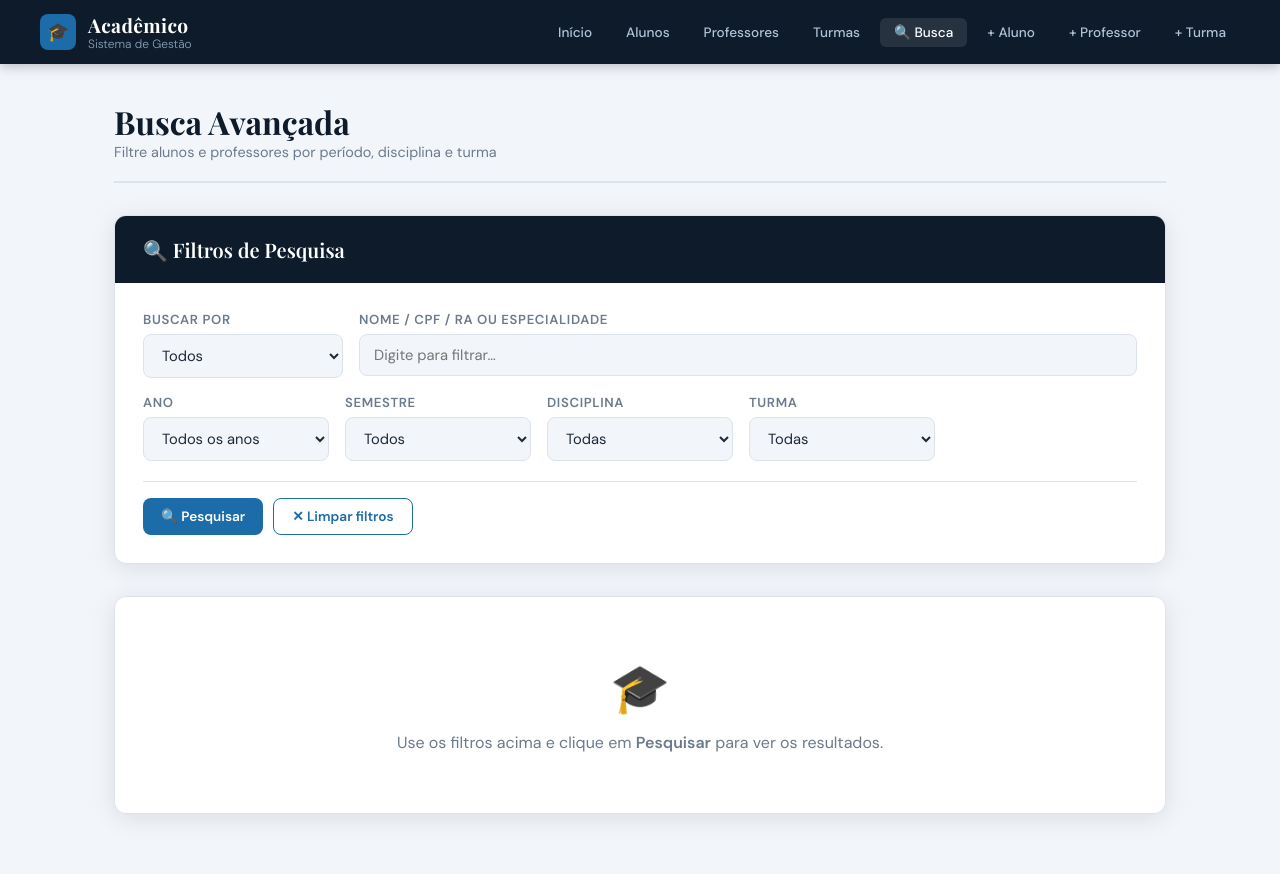
After one commit to ArthurEzz/Tecnologias_Avancadas_De_BD, a PHP site: page /busca_avancada.php in a window 1280 px wide. The commit adds this page. Run offline with PHP 8.4, Linux system fonts and the light colour scheme; data comes from the database, SQL or seed files in the repository.

Commit message:
Add files via upload

```diff
--- a/academico/_header.php
+++ b/academico/_header.php
@@ -26,6 +26,7 @@ $titulo_pagina = isset($titulo_pagina) ? $titulo_pagina : 'Sistema Acadêmico';
     <a href="alunos_lista.php"       class="<?php echo $pagina_atual==='alunos'     ? 'active':'' ?>">Alunos</a>
     <a href="professores_lista.php"  class="<?php echo $pagina_atual==='professores'? 'active':'' ?>">Professores</a>
     <a href="turmas_lista.php"       class="<?php echo $pagina_atual==='turmas'     ? 'active':'' ?>">Turmas</a>
+    <a href="busca_avancada.php"     class="<?php echo $pagina_atual==='busca'      ? 'active':'' ?>">🔍 Busca</a>
     <a href="alunocadas.php"         class="<?php echo $pagina_atual==='cad_aluno'  ? 'active':'' ?>">+ Aluno</a>
     <a href="professorcadas.php"     class="<?php echo $pagina_atual==='cad_prof'   ? 'active':'' ?>">+ Professor</a>
     <a href="turmacadas.php"         class="<?php echo $pagina_atual==='cad_turma'  ? 'active':'' ?>">+ Turma</a>
--- /dev/null
+++ b/academico/busca_avancada.php
@@ -0,0 +1,432 @@
+<?php
+$pagina_atual  = 'busca';
+$titulo_pagina = 'Busca Avançada';
+include('./_header.php');
+include('./conect.php');
+
+/* ──────────────────────────────────────────────
+   Coleta dos filtros vindos via GET
+   ────────────────────────────────────────────── */
+$tipo            = isset($_GET['tipo'])        ? $_GET['tipo']              : '';   // 'aluno' | 'professor'
+$busca_nome      = isset($_GET['nome'])        ? trim($_GET['nome'])        : '';
+$filtro_ano      = isset($_GET['ano'])         ? (int)$_GET['ano']          : 0;
+$filtro_semestre = isset($_GET['semestre'])    ? (int)$_GET['semestre']     : 0;
+$filtro_disc     = isset($_GET['iddisciplina'])? (int)$_GET['iddisciplina'] : 0;
+$filtro_turma    = isset($_GET['idturma'])     ? (int)$_GET['idturma']      : 0;
+
+$pesquisou = isset($_GET['tipo']); // usuário já submeteu o form?
+
+/* ──────────────────────────────────────────────
+   Dados para popular os selects de filtro
+   ────────────────────────────────────────────── */
+$anos_res = mysqli_query($con, "SELECT DISTINCT ano FROM turma ORDER BY ano DESC");
+$anos = [];
+while ($r = mysqli_fetch_assoc($anos_res)) $anos[] = $r['ano'];
+
+$discs_res = mysqli_query($con,
+    "SELECT d.iddisciplina, d.nomedisciplina, c.nomecurso
+     FROM disciplina d JOIN cursos c ON c.idcurso = d.idcurso
+     ORDER BY d.nomedisciplina"
+);
+$disciplinas = [];
+while ($r = mysqli_fetch_assoc($discs_res)) $disciplinas[] = $r;
+
+$turmas_res = mysqli_query($con,
+    "SELECT t.idturma, t.nometurma, t.semestre, t.ano, d.nomedisciplina
+     FROM turma t JOIN disciplina d ON d.iddisciplina = t.iddisciplina
+     ORDER BY t.ano DESC, t.semestre DESC, t.nometurma"
+);
+$turmas = [];
+while ($r = mysqli_fetch_assoc($turmas_res)) $turmas[] = $r;
+
+/* ──────────────────────────────────────────────
+   Execução das queries de resultado
+   ────────────────────────────────────────────── */
+$resultado_alunos    = [];
+$resultado_professores = [];
+
+if ($pesquisou) {
+
+    /* ======= BUSCA DE ALUNOS ======= */
+    if ($tipo === 'aluno' || $tipo === '') {
+
+        $nome_esc = mysqli_real_escape_string($con, $busca_nome);
+
+        $where_a  = "WHERE a.ativo = 1";
+
+        if ($busca_nome !== '')
+            $where_a .= " AND (a.nome LIKE '%$nome_esc%' OR a.cpf LIKE '%$nome_esc%' OR a.ra LIKE '%$nome_esc%')";
+
+        // Filtros que exigem JOIN com itemturma / turma
+        $need_join = ($filtro_ano || $filtro_semestre || $filtro_disc || $filtro_turma);
+
+        if ($need_join) {
+            $join_a = "JOIN itemturma it ON it.ra = a.ra
+                       JOIN turma t      ON t.idturma = it.idturma
+                       JOIN disciplina d ON d.iddisciplina = t.iddisciplina";
+
+            if ($filtro_turma)    $where_a .= " AND t.idturma = $filtro_turma";
+            if ($filtro_disc)     $where_a .= " AND d.iddisciplina = $filtro_disc";
+            if ($filtro_ano)      $where_a .= " AND t.ano = $filtro_ano";
+            if ($filtro_semestre) $where_a .= " AND t.semestre = $filtro_semestre";
+
+            $sql_a = "SELECT DISTINCT a.ra, a.nome, a.email, a.cidade, a.uf,
+                             GROUP_CONCAT(DISTINCT t.nometurma ORDER BY t.ano DESC SEPARATOR ' · ') AS turmas_nomes,
+                             GROUP_CONCAT(DISTINCT CONCAT(t.semestre,'º/',t.ano) ORDER BY t.ano DESC SEPARATOR ' · ') AS periodos
+                      FROM alunos a
+                      $join_a
+                      $where_a
+                      GROUP BY a.ra
+                      ORDER BY a.nome";
+        } else {
+            $sql_a = "SELECT a.ra, a.nome, a.email, a.cidade, a.uf,
+                             NULL AS turmas_nomes, NULL AS periodos
+                      FROM alunos a
+                      $where_a
+                      ORDER BY a.nome";
+        }
+
+        $res_a = mysqli_query($con, $sql_a);
+        while ($r = mysqli_fetch_assoc($res_a)) $resultado_alunos[] = $r;
+    }
+
+    /* ======= BUSCA DE PROFESSORES ======= */
+    if ($tipo === 'professor' || $tipo === '') {
+
+        $nome_esc = mysqli_real_escape_string($con, $busca_nome);
+
+        $where_p = "WHERE p.ativo = 1";
+
+        if ($busca_nome !== '')
+            $where_p .= " AND (p.nomeprofessor LIKE '%$nome_esc%' OR p.cpf LIKE '%$nome_esc%' OR p.especialidade LIKE '%$nome_esc%')";
+
+        $need_join_p = ($filtro_ano || $filtro_semestre || $filtro_disc || $filtro_turma);
+
+        if ($need_join_p) {
+            $join_p = "JOIN disciplina d ON d.idprofessor = p.idprofessor
+                       JOIN turma t      ON t.iddisciplina = d.iddisciplina";
+
+            if ($filtro_turma)    $where_p .= " AND t.idturma = $filtro_turma";
+            if ($filtro_disc)     $where_p .= " AND d.iddisciplina = $filtro_disc";
+            if ($filtro_ano)      $where_p .= " AND t.ano = $filtro_ano";
+            if ($filtro_semestre) $where_p .= " AND t.semestre = $filtro_semestre";
+
+            $sql_p = "SELECT DISTINCT p.idprofessor, p.nomeprofessor, p.email, p.titulacao, p.especialidade,
+                             GROUP_CONCAT(DISTINCT d.nomedisciplina ORDER BY d.nomedisciplina SEPARATOR ' · ') AS disciplinas_nomes,
+                             GROUP_CONCAT(DISTINCT t.nometurma      ORDER BY t.nometurma      SEPARATOR ' · ') AS turmas_nomes,
+                             GROUP_CONCAT(DISTINCT CONCAT(t.semestre,'º/',t.ano) ORDER BY t.ano DESC SEPARATOR ' · ') AS periodos
+                      FROM professor p
+                      $join_p
+                      $where_p
+                      GROUP BY p.idprofessor
+                      ORDER BY p.nomeprofessor";
+        } else {
+            // Sem filtros de turma: ainda traz disciplinas/turmas vinculadas
+            $sql_p = "SELECT p.idprofessor, p.nomeprofessor, p.email, p.titulacao, p.especialidade,
+                             GROUP_CONCAT(DISTINCT d.nomedisciplina ORDER BY d.nomedisciplina SEPARATOR ' · ') AS disciplinas_nomes,
+                             GROUP_CONCAT(DISTINCT t.nometurma      ORDER BY t.nometurma      SEPARATOR ' · ') AS turmas_nomes,
+                             GROUP_CONCAT(DISTINCT CONCAT(t.semestre,'º/',t.ano) ORDER BY t.ano DESC SEPARATOR ' · ') AS periodos
+                      FROM professor p
+                      LEFT JOIN disciplina d ON d.idprofessor = p.idprofessor
+                      LEFT JOIN turma t      ON t.iddisciplina = d.iddisciplina
+                      $where_p
+                      GROUP BY p.idprofessor
+                      ORDER BY p.nomeprofessor";
+        }
+
+        $res_p = mysqli_query($con, $sql_p);
+        while ($r = mysqli_fetch_assoc($res_p)) $resultado_professores[] = $r;
+    }
+}
+
+$total_alunos = count($resultado_alunos);
+$total_profs  = count($resultado_professores);
+$total_geral  = $total_alunos + $total_profs;
+?>
+
+<main class="page">
+
+  <div class="page-header">
+    <div>
+      <h2>Busca Avançada</h2>
+      <p>Filtre alunos e professores por período, disciplina e turma</p>
+    </div>
+  </div>
+
+  <!-- ===================== PAINEL DE FILTROS ===================== -->
+  <div class="form-card" style="max-width:100%;margin:0 0 32px;">
+    <div class="form-card-header">🔍 Filtros de Pesquisa</div>
+    <div class="form-card-body">
+      <form method="GET" action="busca_avancada.php" id="formBusca">
+
+        <!-- Linha 1: tipo + nome -->
+        <div style="display:grid;grid-template-columns:200px 1fr;gap:16px;margin-bottom:16px;">
+
+          <div class="form-group" style="margin-bottom:0;">
+            <label>Buscar por</label>
+            <select name="tipo" id="selectTipo" onchange="atualizarLabel()">
+              <option value=""   <?php echo $tipo===''          ? 'selected':'' ?>>Todos</option>
+              <option value="aluno"     <?php echo $tipo==='aluno'     ? 'selected':'' ?>>👨‍🎓 Alunos</option>
+              <option value="professor" <?php echo $tipo==='professor' ? 'selected':'' ?>>👨‍🏫 Professores</option>
+            </select>
+          </div>
+
+          <div class="form-group" style="margin-bottom:0;">
+            <label id="labelNome">Nome / CPF / RA ou Especialidade</label>
+            <input type="text" name="nome"
+                   value="<?php echo htmlspecialchars($busca_nome) ?>"
+                   placeholder="Digite para filtrar…">
+          </div>
+        </div>
+
+        <!-- Linha 2: filtros contextuais -->
+        <div style="display:grid;grid-template-columns:repeat(auto-fill,minmax(180px,1fr));gap:16px;margin-bottom:20px;">
+
+          <div class="form-group" style="margin-bottom:0;">
+            <label>Ano</label>
+            <select name="ano">
+              <option value="0">Todos os anos</option>
+              <?php foreach ($anos as $a): ?>
+              <option value="<?php echo $a ?>" <?php echo $filtro_ano===$a ? 'selected':'' ?>>
+                <?php echo $a ?>
+              </option>
+              <?php endforeach; ?>
+            </select>
+          </div>
+
+          <div class="form-group" style="margin-bottom:0;">
+            <label>Semestre</label>
+            <select name="semestre">
+              <option value="0">Todos</option>
+              <option value="1" <?php echo $filtro_semestre===1 ? 'selected':'' ?>>1º Semestre</option>
+              <option value="2" <?php echo $filtro_semestre===2 ? 'selected':'' ?>>2º Semestre</option>
+            </select>
+          </div>
+
+          <div class="form-group" style="margin-bottom:0;">
+            <label>Disciplina</label>
+            <select name="iddisciplina">
+              <option value="0">Todas</option>
+              <?php foreach ($disciplinas as $d): ?>
+              <option value="<?php echo $d['iddisciplina'] ?>"
+                      <?php echo $filtro_disc===$d['iddisciplina'] ? 'selected':'' ?>>
+                <?php echo htmlspecialchars($d['nomedisciplina']) ?>
+              </option>
+              <?php endforeach; ?>
+            </select>
+          </div>
+
+          <div class="form-group" style="margin-bottom:0;">
+            <label>Turma</label>
+            <select name="idturma">
+              <option value="0">Todas</option>
+              <?php foreach ($turmas as $t): ?>
+              <option value="<?php echo $t['idturma'] ?>"
+                      <?php echo $filtro_turma===$t['idturma'] ? 'selected':'' ?>>
+                <?php echo htmlspecialchars($t['nometurma']) ?>
+                (<?php echo $t['semestre'] ?>º/<?php echo $t['ano'] ?>)
+              </option>
+              <?php endforeach; ?>
+            </select>
+          </div>
+
+        </div>
+
+        <!-- Ações -->
+        <div style="display:flex;gap:10px;padding-top:16px;border-top:1px solid var(--border);">
+          <button type="submit" class="btn btn-primary">🔍 Pesquisar</button>
+          <a href="busca_avancada.php" class="btn btn-outline">✕ Limpar filtros</a>
+
+          <?php if ($pesquisou && $total_geral > 0): ?>
+          <span style="margin-left:auto;font-size:.85rem;color:var(--muted);align-self:center;">
+            <?php echo $total_geral ?> resultado(s) encontrado(s)
+          </span>
+          <?php endif; ?>
+        </div>
+
+      </form>
+    </div>
+  </div>
+
+  <!-- ===================== TAGS DE FILTROS ATIVOS ===================== -->
+  <?php if ($pesquisou): ?>
+  <?php
+    $tags = [];
+    if ($tipo === 'aluno')     $tags[] = ['👨‍🎓', 'Alunos'];
+    if ($tipo === 'professor') $tags[] = ['👨‍🏫', 'Professores'];
+    if ($busca_nome !== '')    $tags[] = ['🔤', '"'.htmlspecialchars($busca_nome).'"'];
+    if ($filtro_ano)           $tags[] = ['📅', "Ano: $filtro_ano"];
+    if ($filtro_semestre)      $tags[] = ['📆', $filtro_semestre.'º Semestre'];
+    if ($filtro_disc) {
+        foreach ($disciplinas as $d)
+            if ($d['iddisciplina'] === $filtro_disc)
+                $tags[] = ['📚', htmlspecialchars($d['nomedisciplina'])];
+    }
+    if ($filtro_turma) {
+        foreach ($turmas as $t)
+            if ($t['idturma'] === $filtro_turma)
+                $tags[] = ['🏫', htmlspecialchars($t['nometurma'])];
+    }
+  ?>
+  <?php if (!empty($tags)): ?>
+  <div style="display:flex;flex-wrap:wrap;gap:8px;margin-bottom:24px;align-items:center;">
+    <span style="font-size:.8rem;color:var(--muted);font-weight:600;text-transform:uppercase;letter-spacing:.05em;">Filtros:</span>
+    <?php foreach ($tags as $tag): ?>
+    <span style="background:var(--navy);color:#fff;border-radius:20px;padding:4px 12px;font-size:.78rem;font-weight:600;">
+      <?php echo $tag[0] ?> <?php echo $tag[1] ?>
+    </span>
+    <?php endforeach; ?>
+  </div>
+  <?php endif; ?>
+
+  <!-- ===================== SEM RESULTADOS ===================== -->
+  <?php if ($total_geral === 0): ?>
+  <div class="empty-state" style="background:var(--card);border:1px solid var(--border);border-radius:var(--radius);box-shadow:var(--shadow);">
+    <div class="icon">🔍</div>
+    <p>Nenhum resultado encontrado para os filtros selecionados.</p>
+    <a href="busca_avancada.php" class="btn btn-outline" style="margin-top:16px;">Limpar filtros</a>
+  </div>
+
+  <?php else: ?>
+
+  <!-- ===================== RESULTADOS: ALUNOS ===================== -->
+  <?php if ($total_alunos > 0): ?>
+  <div class="table-card" style="margin-bottom:28px;">
+    <div class="table-toolbar">
+      <h3>👨‍🎓 Alunos</h3>
+      <span class="badge badge-green"><?php echo $total_alunos ?> encontrado(s)</span>
+    </div>
+    <div style="overflow-x:auto;">
+      <table class="data-table">
+        <thead>
+          <tr>
+            <th>RA</th>
+            <th>Nome</th>
+            <th>E-mail</th>
+            <th>Cidade / UF</th>
+            <th>Turma(s)</th>
+            <th>Período(s)</th>
+            <th>Ações</th>
+          </tr>
+        </thead>
+        <tbody>
+          <?php foreach ($resultado_alunos as $a): ?>
+          <tr>
+            <td><strong><?php echo $a['ra'] ?></strong></td>
+            <td><?php echo htmlspecialchars($a['nome']) ?></td>
+            <td style="font-size:.83rem;"><?php echo htmlspecialchars($a['email']) ?></td>
+            <td><?php echo htmlspecialchars($a['cidade']) ?><?php echo $a['uf'] ? ' / '.$a['uf'] : '' ?></td>
+            <td style="font-size:.82rem;color:var(--muted);">
+              <?php echo $a['turmas_nomes'] ? htmlspecialchars($a['turmas_nomes']) : '—' ?>
+            </td>
+            <td>
+              <?php if ($a['periodos']): ?>
+              <?php foreach (explode(' · ', $a['periodos']) as $per): ?>
+              <span class="badge badge-blue" style="margin:1px;"><?php echo $per ?></span>
+              <?php endforeach; ?>
+              <?php else: echo '—'; endif; ?>
+            </td>
+            <td>
+              <a href="aluno_ficha.php?ra=<?php echo $a['ra'] ?>" class="btn btn-sm btn-primary">Ver ficha</a>
+            </td>
+          </tr>
+          <?php endforeach; ?>
+        </tbody>
+      </table>
+    </div>
+  </div>
+  <?php endif; ?>
+
+  <!-- ===================== RESULTADOS: PROFESSORES ===================== -->
+  <?php if ($total_profs > 0): ?>
+  <div class="table-card">
+    <div class="table-toolbar">
+      <h3>👨‍🏫 Professores</h3>
+      <span class="badge badge-blue"><?php echo $total_profs ?> encontrado(s)</span>
+    </div>
+    <div style="overflow-x:auto;">
+      <table class="data-table">
+        <thead>
+          <tr>
+            <th>ID</th>
+            <th>Nome</th>
+            <th>Titulação</th>
+            <th>Especialidade</th>
+            <th>Disciplina(s)</th>
+            <th>Turma(s)</th>
+            <th>Período(s)</th>
+            <th>Ações</th>
+          </tr>
+        </thead>
+        <tbody>
+          <?php foreach ($resultado_professores as $p): ?>
+          <tr>
+            <td><strong><?php echo $p['idprofessor'] ?></strong></td>
+            <td><?php echo htmlspecialchars($p['nomeprofessor']) ?></td>
+            <td>
+              <?php if ($p['titulacao']): ?>
+              <span class="badge badge-blue"><?php echo htmlspecialchars($p['titulacao']) ?></span>
+              <?php else: echo '—'; endif; ?>
+            </td>
+            <td style="font-size:.83rem;"><?php echo htmlspecialchars($p['especialidade']) ?: '—' ?></td>
+            <td style="font-size:.82rem;color:var(--muted);">
+              <?php echo $p['disciplinas_nomes'] ? htmlspecialchars($p['disciplinas_nomes']) : '—' ?>
+            </td>
+            <td style="font-size:.82rem;color:var(--muted);">
+              <?php echo $p['turmas_nomes'] ? htmlspecialchars($p['turmas_nomes']) : '—' ?>
+            </td>
+            <td>
+              <?php if ($p['periodos']): ?>
+              <?php foreach (array_unique(explode(' · ', $p['periodos'])) as $per): ?>
+              <span class="badge badge-blue" style="margin:1px;"><?php echo $per ?></span>
+              <?php endforeach; ?>
+              <?php else: echo '—'; endif; ?>
+            </td>
+            <td>
+              <a href="professor_ficha.php?id=<?php echo $p['idprofessor'] ?>" class="btn btn-sm btn-primary">Ver ficha</a>
+            </td>
+          </tr>
+          <?php endforeach; ?>
+        </tbody>
+      </table>
+    </div>
+  </div>
+  <?php endif; ?>
+
+  <?php endif; // fim: tem resultados ?>
+  <?php endif; // fim: pesquisou ?>
+
+  <!-- Estado inicial — antes de pesquisar -->
+  <?php if (!$pesquisou): ?>
+  <div class="empty-state" style="background:var(--card);border:1px solid var(--border);border-radius:var(--radius);box-shadow:var(--shadow);">
+    <div class="icon">🎓</div>
+    <p>Use os filtros acima e clique em <strong>Pesquisar</strong> para ver os resultados.</p>
+  </div>
+  <?php endif; ?>
+
+</main>
+
+<script>
+/* Atualiza label e placeholder do campo nome conforme o tipo selecionado */
+function atualizarLabel() {
+  const tipo  = document.getElementById('selectTipo').value;
+  const label = document.getElementById('labelNome');
+  const input = label.closest('.form-group').querySelector('input');
+
+  if (tipo === 'aluno') {
+    label.textContent = 'Nome / CPF / RA';
+    input.placeholder = 'Ex.: João Silva · 123.456.789-00 · 1042';
+  } else if (tipo === 'professor') {
+    label.textContent = 'Nome / CPF / Especialidade';
+    input.placeholder = 'Ex.: Ana Souza · Banco de Dados';
+  } else {
+    label.textContent = 'Nome / CPF / RA ou Especialidade';
+    input.placeholder = 'Digite para filtrar…';
+  }
+}
+// Aplica na carga da página para manter estado após submit
+atualizarLabel();
+</script>
+
+</body>
+</html>
```
